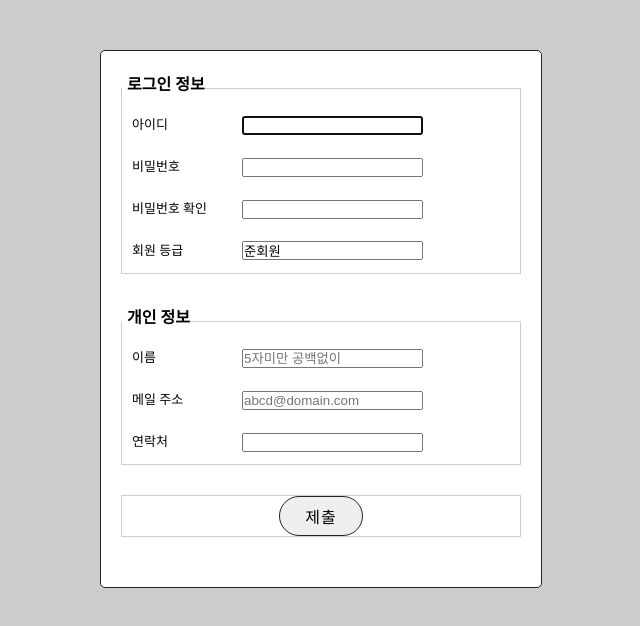
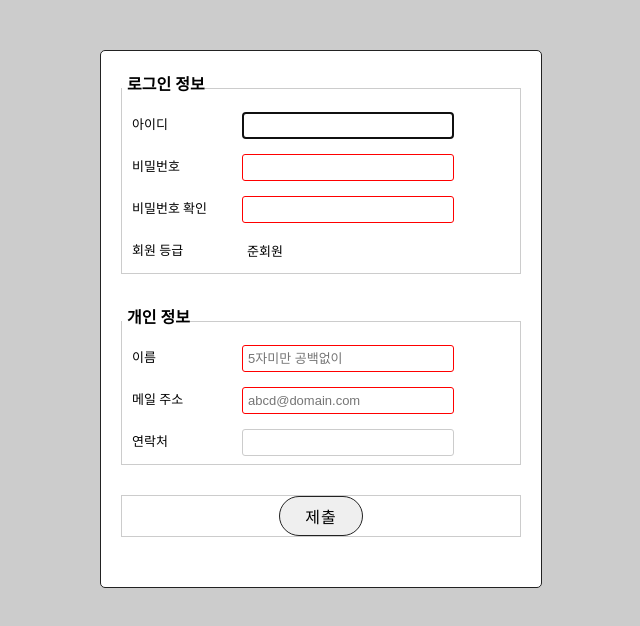
Before and after one commit to sjsjsjsue/Home_practice, a plain HTML site: page HTML+CSS+JAVASCRIPT BOOK/CSS/10/register1.html in a window 1280 px wide. Shown: the whole page, without its empty margins (319-959 px from the left). Drawn offline with Linux system fonts and the light colour scheme.

Commit message:
10 css 고급 선택자

```diff
--- a/HTML+CSS+JAVASCRIPT BOOK/CSS/10/css/register.css
+++ b/HTML+CSS+JAVASCRIPT BOOK/CSS/10/css/register.css
@@ -45,3 +45,8 @@ body {
 	margin: auto;
 	padding: 7px 25px;
 }
+#signup label{
+	float: left;
+	font-size: 13px;
+	width: 110px;
+}
--- a/HTML+CSS+JAVASCRIPT BOOK/CSS/10/css/register1.css
+++ b/HTML+CSS+JAVASCRIPT BOOK/CSS/10/css/register1.css
@@ -16,7 +16,19 @@ body {
 	width: 400px;
 	margin:30px auto;
 }
-
+#signup input[type=text], #signup input[type=password], #signup input[type=tel], #signup input[type=email]{
+	border: 1px solid #ccc;
+	border-radius: 3px;
+	font-size: 13px;
+	padding: 5px;
+	width: 200px;
+}
+#signup input[required]{
+	border: 1px solid red;
+}
+#signup input[readonly]{
+	border: none;
+}
 #signup fieldset {
 	border: 1px solid #ccc;
 	margin-bottom: 30px;
--- a/HTML+CSS+JAVASCRIPT BOOK/CSS/10/css/register2.css
+++ b/HTML+CSS+JAVASCRIPT BOOK/CSS/10/css/register2.css
@@ -21,7 +21,24 @@ body {
 	border: 1px solid #ccc;
 	margin-bottom: 30px;
 }
-
+#signup fieldset:last-of-type{
+	border: none;
+	margin-bottom: 0;
+}
+#signup input[type=text], #signup input[type=password], #signup input[type=tel], #signup input[type=email]{
+	border: 1px solid #ccc;
+	border-radius: 3px;
+	font: 13px;
+	padding: 5px;
+	width: 200px;
+}
+#signup input:not([type=radio]){
+	border: 1px solid #ccc;
+	border-radius: 3px;
+	font: 13px;
+	padding: 5px;
+	width: 200px;
+}
 #signup legend {
 	font-size: 16px;
 	font-weight: bold;
```
Also changed, not shown: HTML+CSS+JAVASCRIPT BOOK/CSS/10/quiz-1.html (+4 -0 lines), HTML+CSS+JAVASCRIPT BOOK/CSS/10/quiz-2.html (+27 -1 lines), 1 other file.
